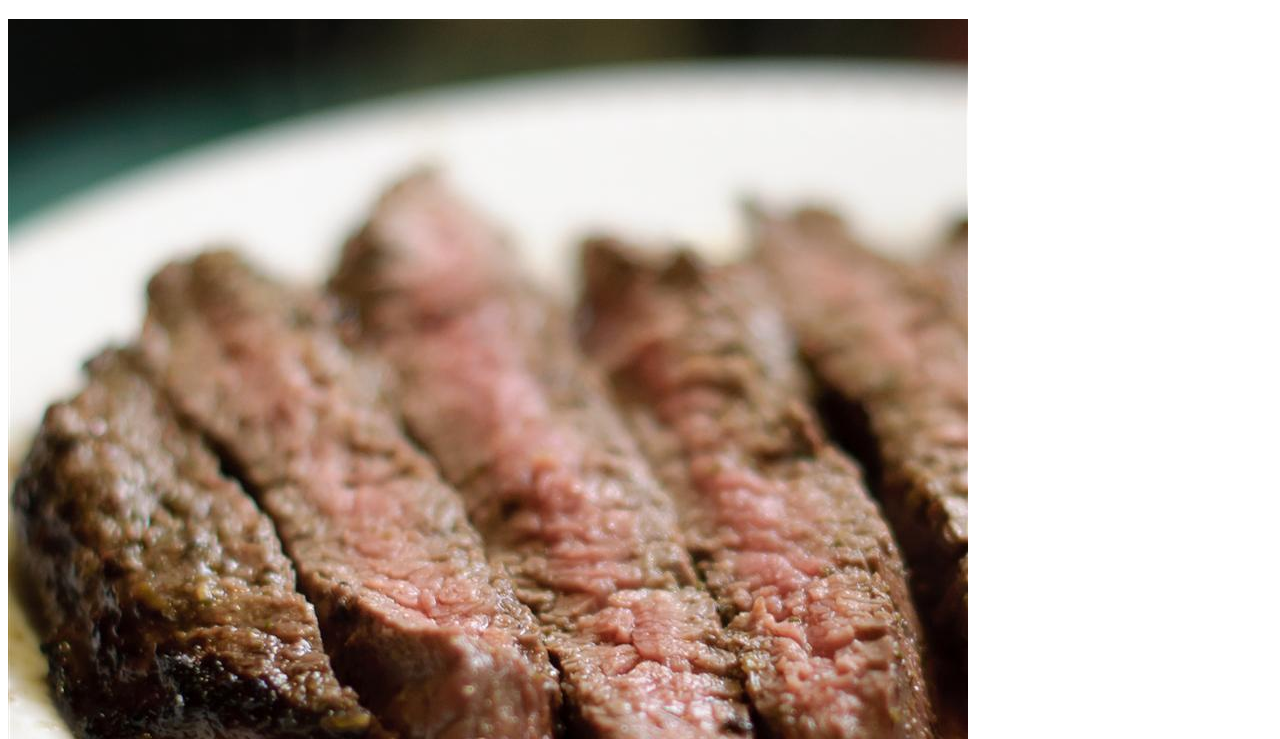
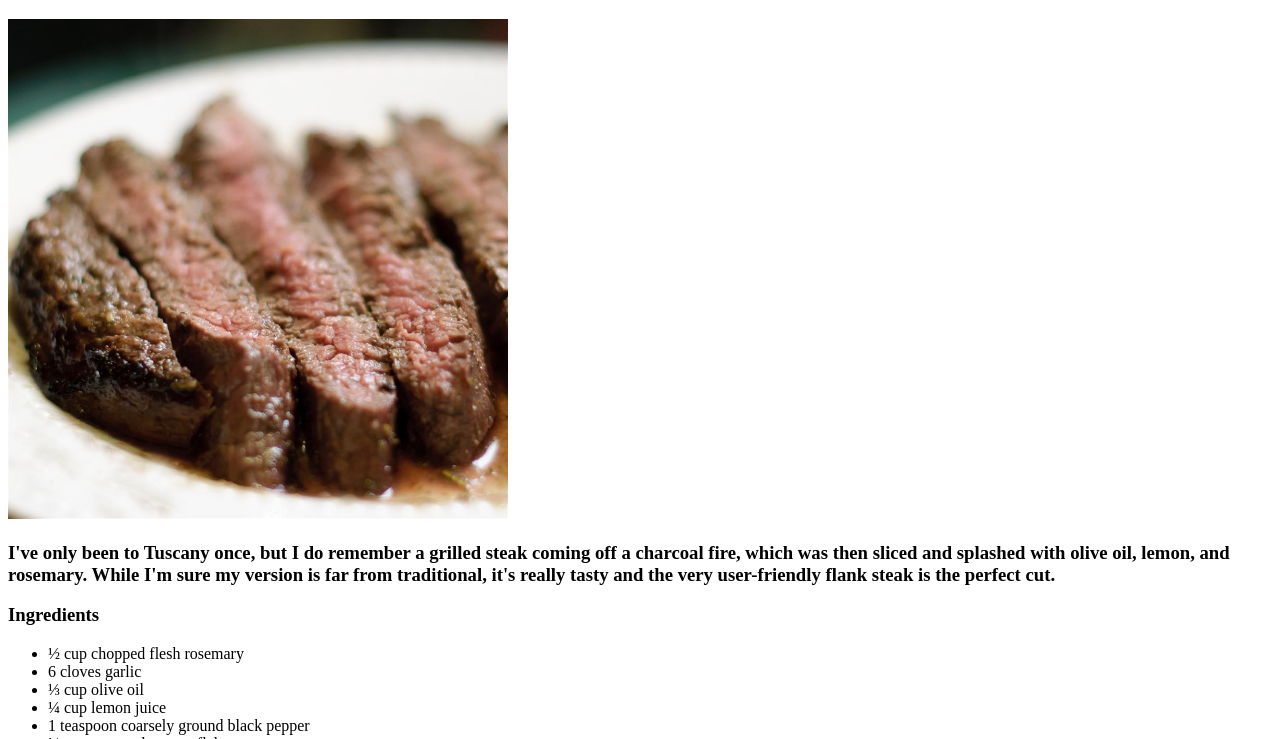
Before and after one commit to jabuxas/odin-recipes, a plain HTML site: page recipes/tuscan.html in a window 1280 px wide. Shown: the part 61-800 px from the top of the page. Drawn offline with Linux system fonts and the light colour scheme.

Commit message:
Adjust image width

```diff
--- a/recipes/tuscan.html
+++ b/recipes/tuscan.html
@@ -6,7 +6,7 @@
   </head>
   <body>
     <h1>Tuscan Flank Steak</h1>
-    <img src="../img/steak.jpg" alt="A delicious steak">
+    <img src="../img/steak.jpg" alt="A delicious steak" width="500">
     <h3>I've only been to Tuscany once, but I do remember a grilled steak coming off a charcoal fire, which was then sliced and splashed with olive oil, lemon, and rosemary. While I'm sure my version is far from traditional, it's really tasty and the very user-friendly flank steak is the perfect cut. </h3>
     <h3>Ingredients</h3>
     <ul>
```
